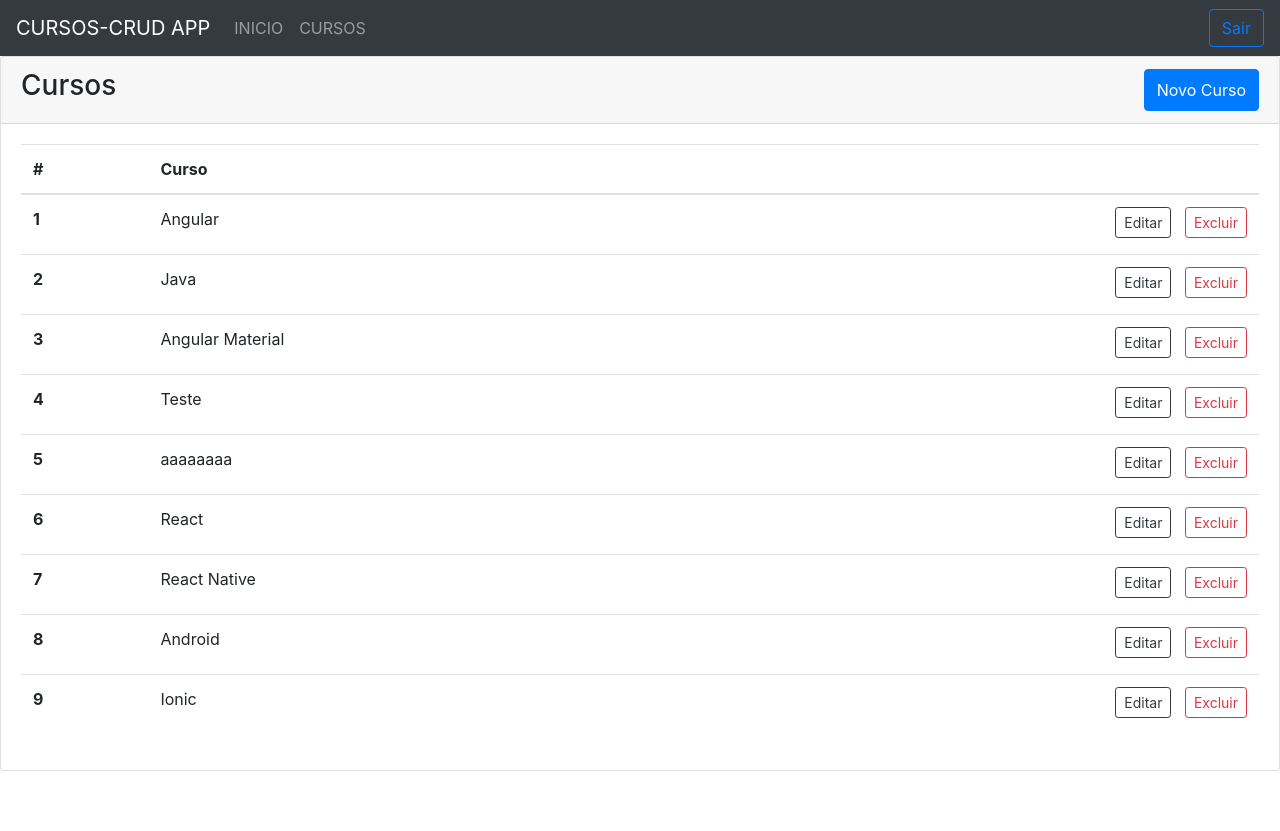
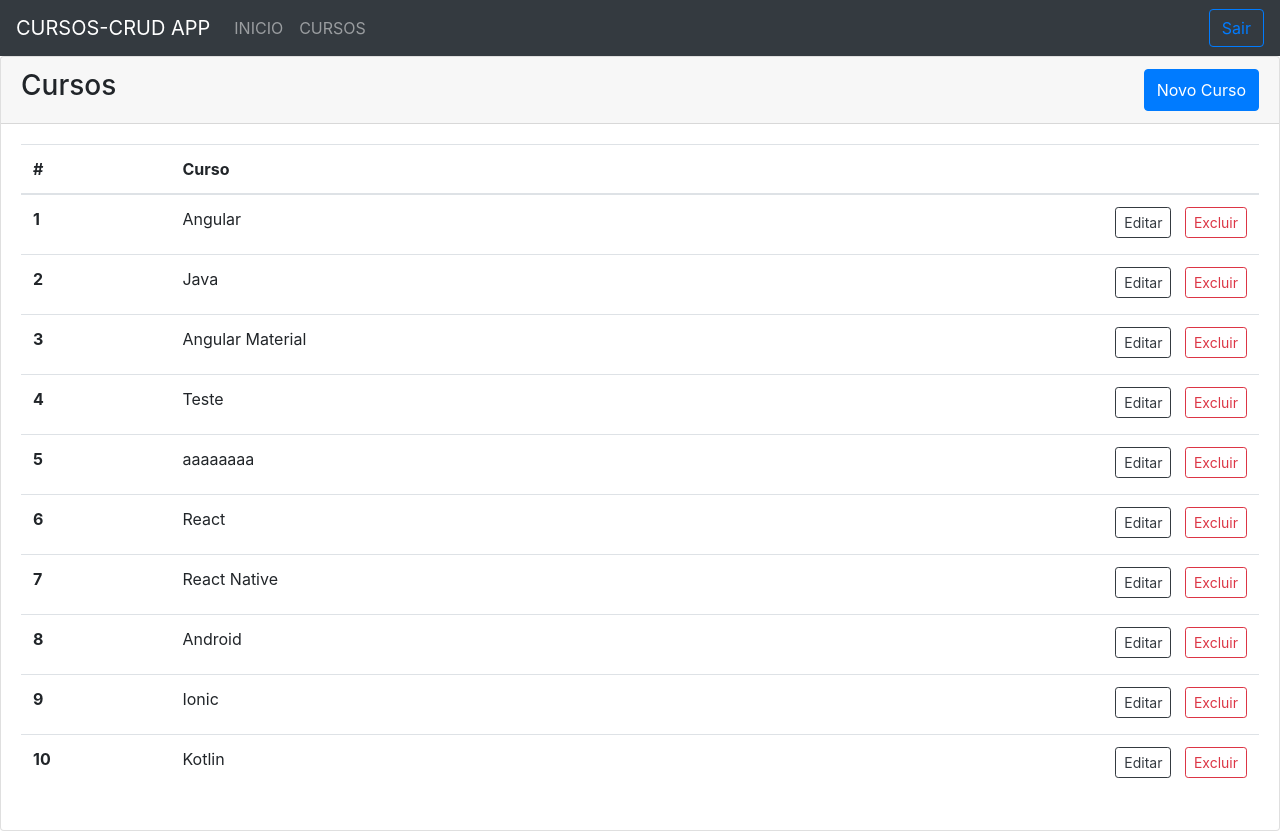
Before and after one commit to airtonferreira/course-crud, an Angular app: page /courses in a window 1280 px wide. Before the commit the page ends 800 px from the top, so only its background shows below. Built offline with nearby package versions, Linux system fonts and the light colour scheme; data requests are answered from the project's data file.

Commit message:
hotfixes/Edit Course Router

```diff
--- a/db.json
+++ b/db.json
@@ -35,6 +35,10 @@
     {
       "name": "Ionic",
       "id": 9
+    },
+    {
+      "name": "Kotlin",
+      "id": 10
     }
   ]
 }
--- a/src/app/app-routing.module.ts
+++ b/src/app/app-routing.module.ts
@@ -9,7 +9,7 @@ const routes: Routes = [
   { path: '', component: HomeComponent},
   { path: 'courses', component: CourseListComponent },
   { path: 'new-course', component: CourseFormComponent },
-  { path: 'edit/:id', component: CourseFormComponent }
+  { path: 'courses/edit/:id', component: CourseFormComponent }
 ];
 
 @NgModule({
--- a/src/app/course-list/course-list.component.html
+++ b/src/app/course-list/course-list.component.html
@@ -20,7 +20,7 @@
                     <td>{{ course.name }}</td>
                     <td>
                         <span class="float-right">
-                            <button class="btn btn-outline-dark mb-1 btn-sm">Editar</button>
+                            <button class="btn btn-outline-dark mb-1 btn-sm" (click)="onEdit(course.id)">Editar</button>
                             &nbsp;
                             <button class="btn btn-outline-danger mb-1 btn-sm">Excluir</button>
                         </span>
--- a/src/app/course-list/course-list.component.ts
+++ b/src/app/course-list/course-list.component.ts
@@ -8,6 +8,7 @@ import { catchError } from 'rxjs/operators';
 
 import { BsModalService, BsModalRef } from 'ngx-bootstrap/modal';
 import { AlertModalService } from '../shared/alert-modal.service';
+import { Router, ActivatedRoute } from '@angular/router';
 
 @Component({
   selector: 'app-course-list',
@@ -24,7 +25,9 @@ export class CourseListComponent implements OnInit {
   //É important fazer o unsubscribe para evitar problemas de memória na aplicação. Pipe async evita isso.
 
   constructor(private serviceCourse: CoursesService,
-    private alertService: AlertModalService
+    private alertService: AlertModalService,
+    private router: Router,
+    private route: ActivatedRoute
     ) { }
 
   ngOnInit() {
@@ -46,4 +49,8 @@ export class CourseListComponent implements OnInit {
     //this.bsModalRef.content.message = 'Erro ao carregar cursos.';
   }
 
+  onEdit(id) {
+    this.router.navigate(['edit', id], { relativeTo: this.route })
+  }
+
 }
```
